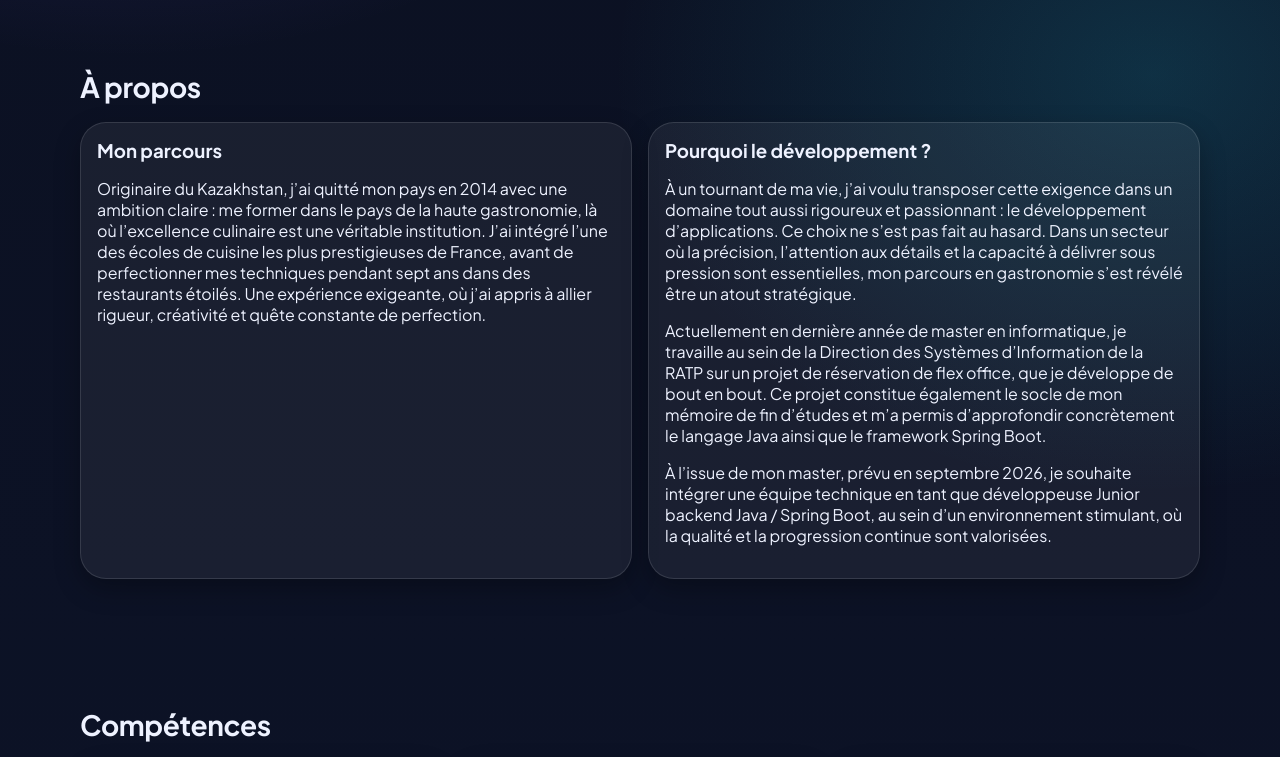
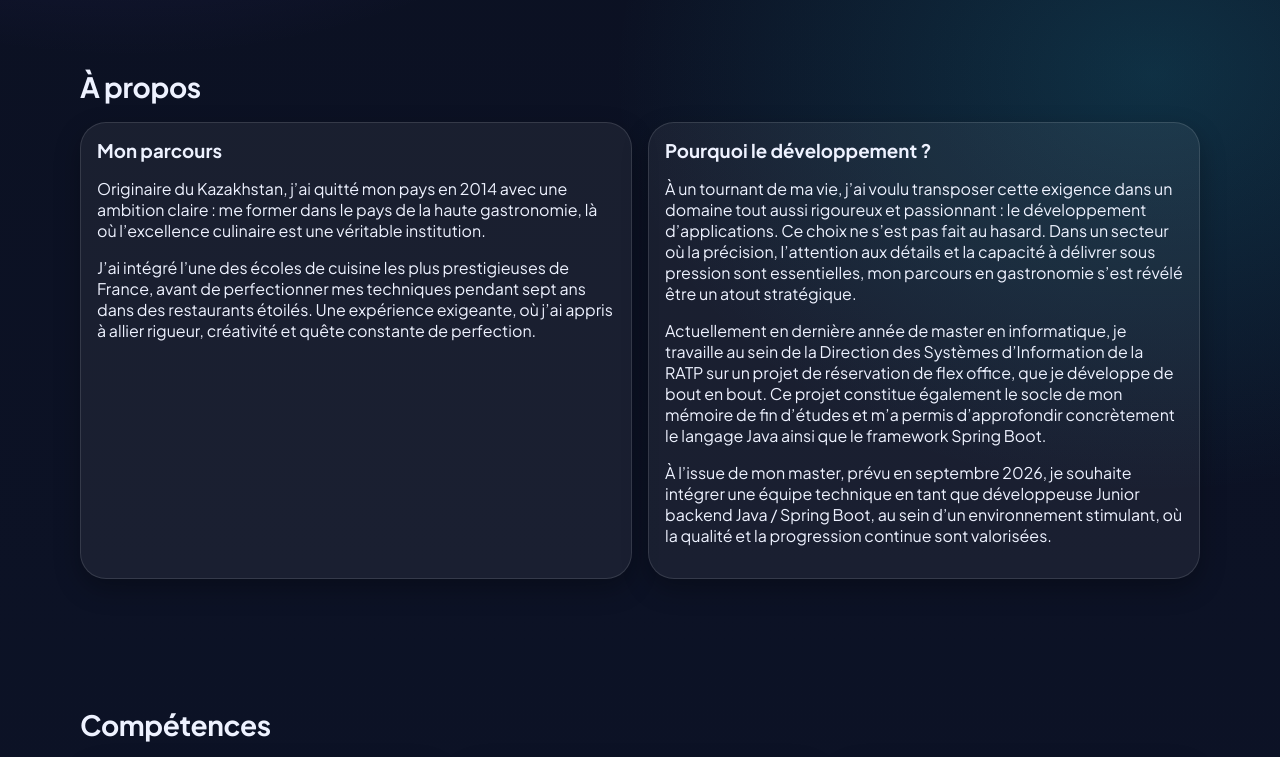
Before and after one commit to vs1518/Portfolio_2026, a plain HTML site: page index.html in a window 1280 px wide. Shown: the part 800-1557 px from the top of the page. Drawn offline with Linux system fonts and the light colour scheme.

Commit message:
Petites modifications

```diff
--- a/assets/css/main.css
+++ b/assets/css/main.css
@@ -408,3 +408,9 @@ input:focus, textarea:focus{ outline:none; box-shadow: var(--focus); }
   html{ scroll-behavior: auto; }
   *{ transition:none !important; animation:none !important; }
 }
+
+@media (max-width: 768px) {
+  .prose--justify p {
+    text-align: left;
+  }
+}
--- a/index.html
+++ b/index.html
@@ -128,35 +128,43 @@
         </div>
 
         <div class="grid2">
-          <div class="card prose">
+        <div class="card prose prose--justify">
         <h3>Mon parcours</h3>
+
         <p>
-              Originaire du Kazakhstan, j’ai quitté mon pays en 2014 avec une ambition claire : me former dans le pays
-              de la haute gastronomie, là où l’excellence culinaire est une véritable institution. J’ai intégré l’une des
-              écoles de cuisine les plus prestigieuses de France, avant de perfectionner mes techniques pendant sept ans
-              dans des restaurants étoilés. Une expérience exigeante, où j’ai appris à allier rigueur, créativité et quête
-              constante de perfection.
+        Originaire du Kazakhstan, j’ai quitté mon pays en 2014 avec une ambition claire :
+        me former dans le pays de la haute gastronomie, là où l’excellence culinaire est une véritable institution.
+        </p>
+
+        <p>
+        J’ai intégré l’une des écoles de cuisine les plus prestigieuses de France,
+        avant de perfectionner mes techniques pendant sept ans dans des restaurants étoilés.
+        Une expérience exigeante, où j’ai appris à allier rigueur, créativité et quête constante de perfection.
         </p>
         </div>
 
-          <div class="card prose">
+        <div class="card prose prose--justify">
         <h3>Pourquoi le développement ?</h3>
+
     <p>
-              À un tournant de ma vie, j’ai voulu transposer cette exigence dans un domaine tout aussi rigoureux et
-              passionnant : le développement d’applications. Ce choix ne s’est pas fait au hasard. Dans un secteur où la
-              précision, l’attention aux détails et la capacité à délivrer sous pression sont essentielles, mon parcours
-              en gastronomie s’est révélé être un atout stratégique.
+      À un tournant de ma vie, j’ai voulu transposer cette exigence dans un domaine tout aussi rigoureux
+      et passionnant : le développement d’applications. Ce choix ne s’est pas fait au hasard.
+      Dans un secteur où la précision, l’attention aux détails et la capacité à délivrer sous pression
+      sont essentielles, mon parcours en gastronomie s’est révélé être un atout stratégique.
     </p>
+
     <p>
-              Actuellement en dernière année de master en informatique, je travaille au sein de la Direction des Systèmes
-              d’Information de la RATP sur un projet de réservation de flex office, que je développe de bout en bout. Ce
-              projet constitue également le socle de mon mémoire de fin d’études et m’a permis d’approfondir concrètement
-              le langage Java ainsi que le framework Spring Boot.
+      Actuellement en dernière année de master en informatique, je travaille au sein de la Direction
+      des Systèmes d’Information de la RATP sur un projet de réservation de flex office,
+      que je développe de bout en bout. Ce projet constitue également le socle de mon mémoire
+      de fin d’études et m’a permis d’approfondir concrètement le langage Java
+      ainsi que le framework Spring Boot.
     </p>
+
     <p>
-              À l’issue de mon master, prévu en septembre 2026, je souhaite intégrer une équipe technique en tant que
-              développeuse Junior backend Java / Spring Boot, au sein d’un environnement stimulant, où la qualité et la
-              progression continue sont valorisées.
+      À l’issue de mon master, prévu en septembre 2026, je souhaite intégrer une équipe technique
+      en tant que développeuse Junior backend Java / Spring Boot, au sein d’un environnement stimulant,
+      où la qualité et la progression continue sont valorisées.
     </p>
   </div>
 </div>
```
Lines whose indentation alone changed are shown as unchanged.
